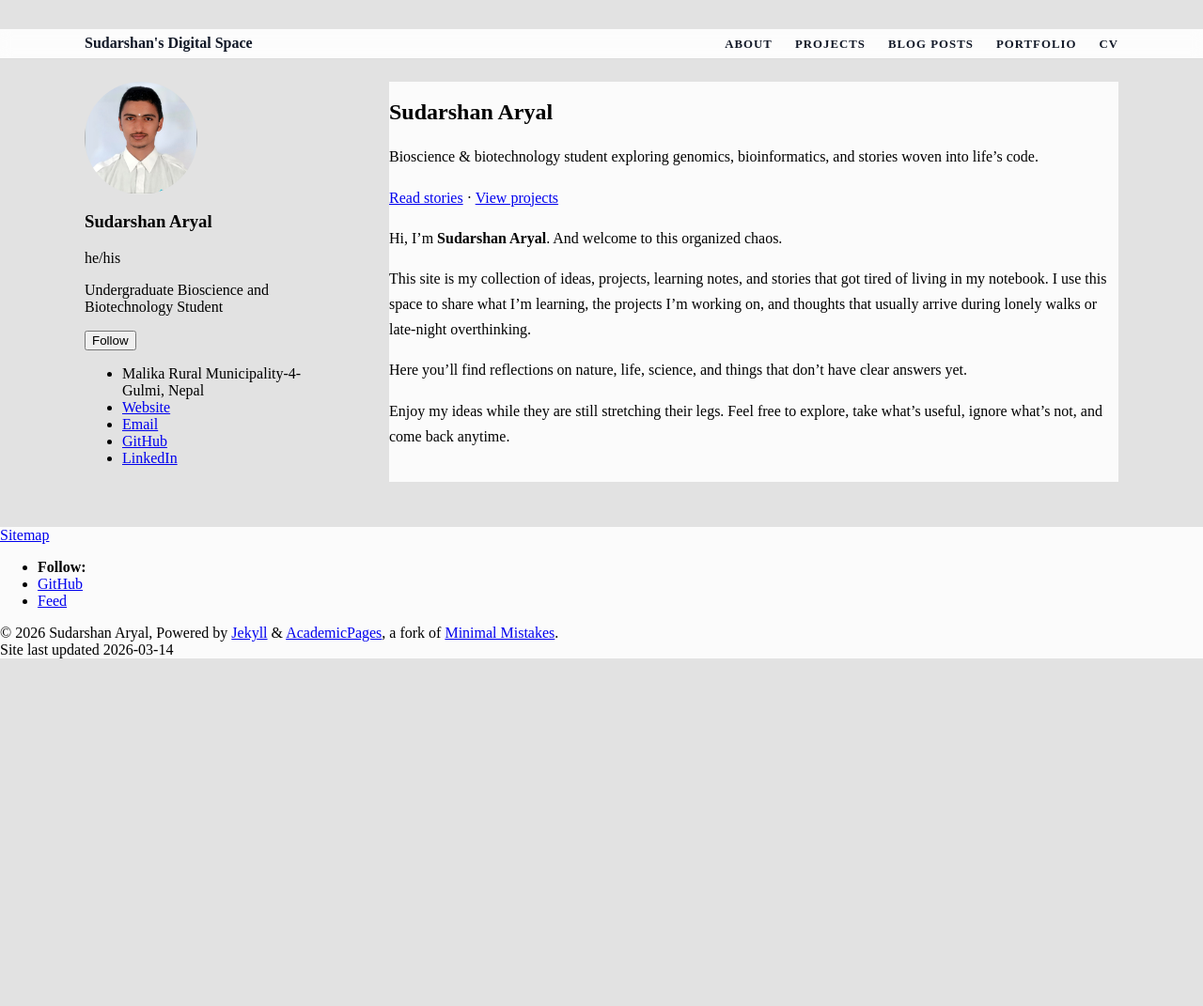
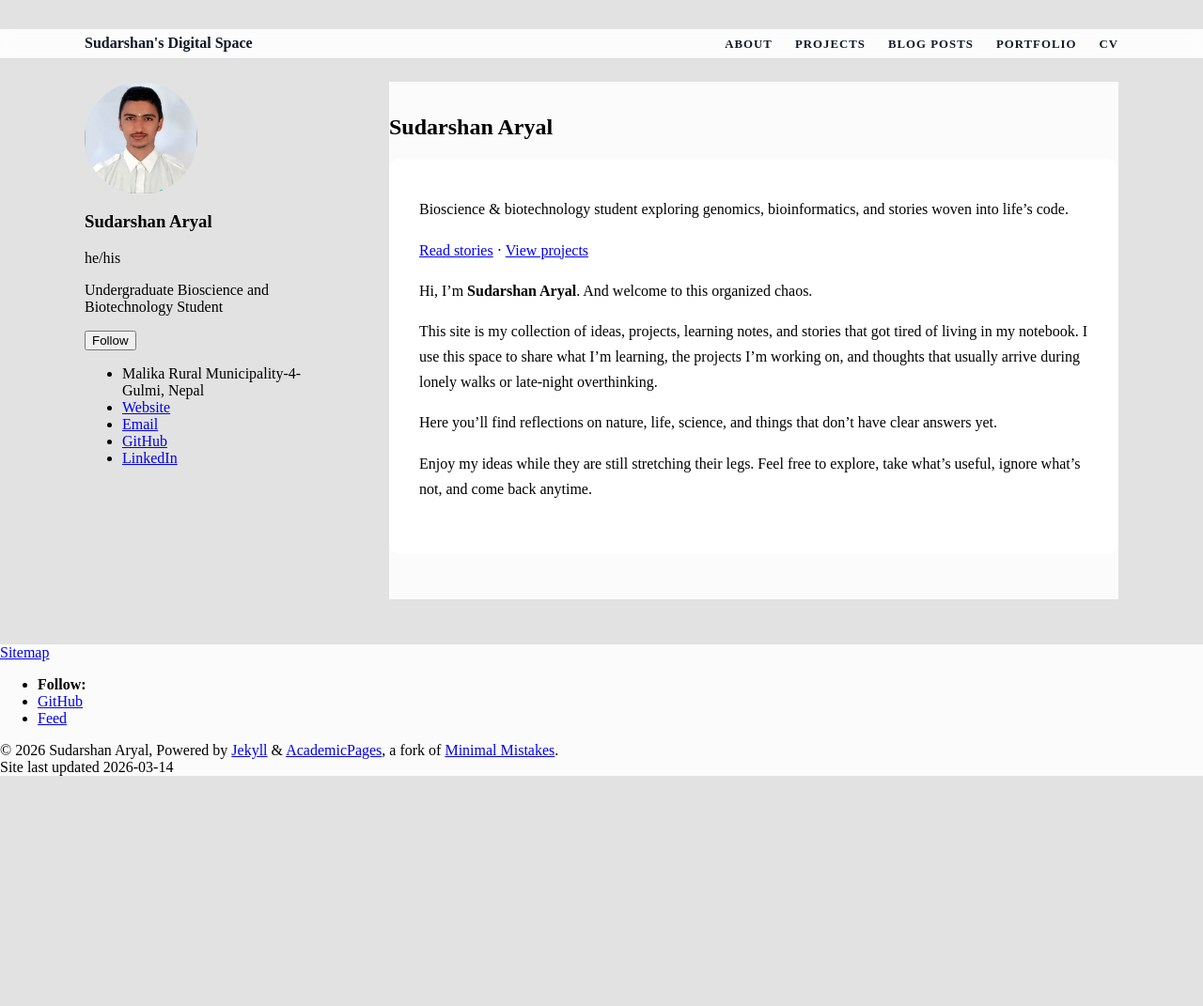
Before and after one commit to Sudu-09-Nep/sudu.github.io, a Jekyll site: the page built from _pages/about.md, in a window 1280 px wide. Shown: the whole page at 94% size. Built offline with Jekyll 4.4.1, drawn with Linux system fonts in a browser that asks for light colours; a script bundle is joined from its source files by our own code; library files that are not in the unit come from our copies.

Commit message:
Update main.css

```diff
--- a/assets/css/main.css
+++ b/assets/css/main.css
@@ -19,9 +19,9 @@ body {
 .sidebar {
   flex: 0 0 260px; /* fixed-ish width sidebar */
 }
-page {
+.page {
   flex: 1;
-  padding-top: 0.5rem;    /* start a bit below masthead */
+  padding-top: 1rem;    /* start a bit below masthead */
 }
 
 /* Light overlay so header, sidebar, and content stay readable */
@@ -142,8 +142,13 @@ page {
 
 /* === Main content card === */
 .page__content {
+  max-width: 780px;
+  padding: 1.5rem 2rem 2.5rem;
+  margin: 0 0 3rem;
   font-size: 1rem;
   line-height: 1.7;
+  background-color: rgba(255, 255, 255, 0.92);
+  border-radius: 0.75rem;
 }
 /* Restore original-style avatar size and shape */
 .author__avatar img {
```
